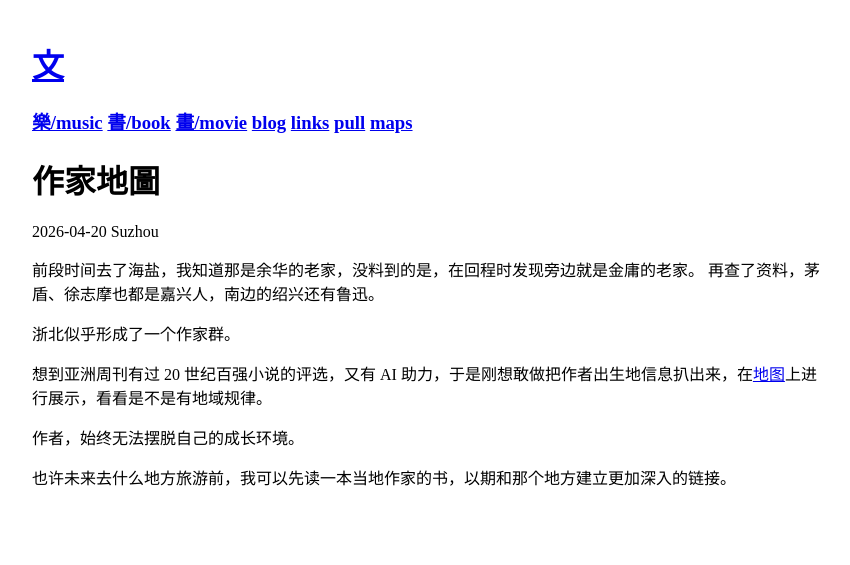
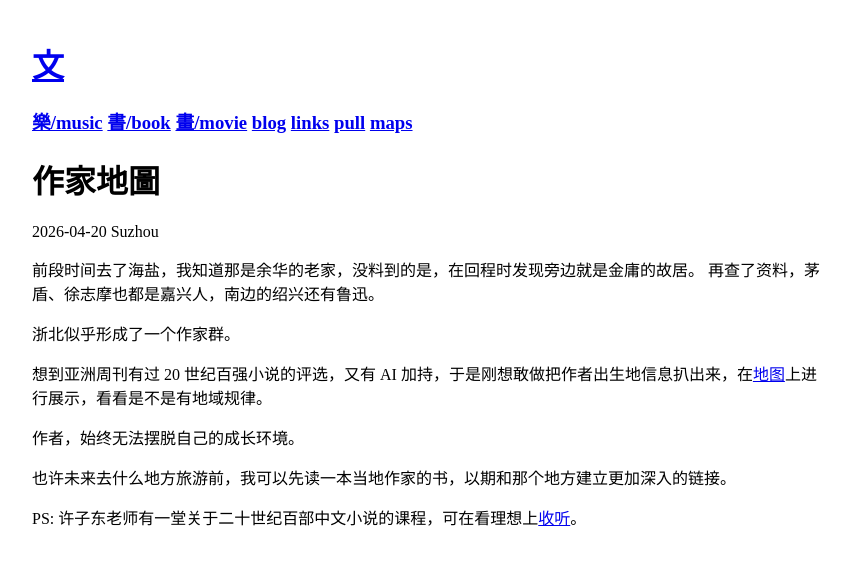
Before and after one commit to wangw469/wangw469.github.io, a Jekyll site: the page built from _posts/2026-04-20-authors_heatmap.md, in a window 1280 px wide. Shown: the top 565 px of the page, without its empty margins (8-858 px from the left). Built offline with Jekyll 4.4.1, drawn with Linux system fonts in a browser that asks for light colours.

Commit message:
update content

```diff
--- a/_posts/2026-04-20-authors_heatmap.md
+++ b/_posts/2026-04-20-authors_heatmap.md
@@ -5,13 +5,15 @@ city: Suzhou
 date: 2026-04-20
 ---
 
-前段时间去了海盐，我知道那是余华的老家，没料到的是，在回程时发现旁边就是金庸的老家。
+前段时间去了海盐，我知道那是余华的老家，没料到的是，在回程时发现旁边就是金庸的故居。
 再查了资料，茅盾、徐志摩也都是嘉兴人，南边的绍兴还有鲁迅。
 
 浙北似乎形成了一个作家群。
 
-想到亚洲周刊有过 20 世纪百强小说的评选，又有 AI 助力，于是刚想敢做把作者出生地信息扒出来，在[地图](/maps/authors_heatmap.html)上进行展示，看看是不是有地域规律。
+想到亚洲周刊有过 20 世纪百强小说的评选，又有 AI 加持，于是刚想敢做把作者出生地信息扒出来，在[地图](/maps/authors_heatmap.html)上进行展示，看看是不是有地域规律。
 
 作者，始终无法摆脱自己的成长环境。
 
 也许未来去什么地方旅游前，我可以先读一本当地作家的书，以期和那个地方建立更加深入的链接。
+
+PS: 许子东老师有一堂关于二十世纪百部中文小说的课程，可在看理想上[收听](https://www.vistopia.com.cn/detail/38)。
```
